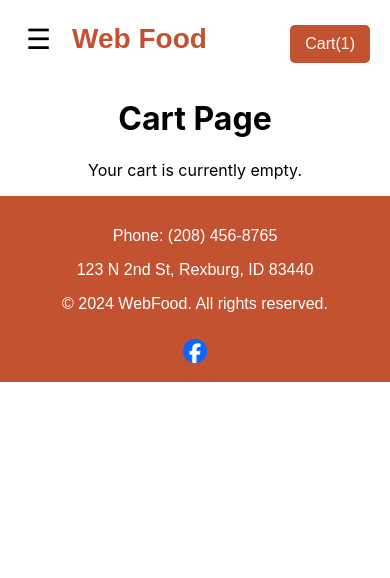
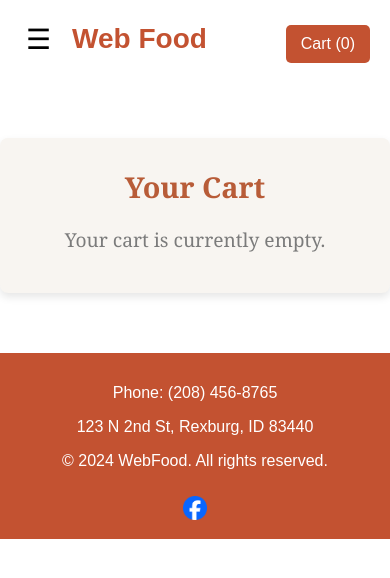
Before and after one commit to chrisglw/WebFood-frontend, a React (Create React App) app: page /cart in a window 390 px wide. Shown: the top 578 px of the page. Built offline with nearby package versions, Linux system fonts and the light colour scheme.

Commit message:
Menu and Cart

```diff
--- a/src/App.js
+++ b/src/App.js
@@ -1,4 +1,5 @@
 import './App.css';
+import React, { useState } from 'react';
 import { BrowserRouter as Router, Route, Routes } from 'react-router-dom';
 import NavBar from './Components/NavBar/NavBar';
 import Home from './Pages/Home/Home';
@@ -9,16 +10,18 @@ import Cart from './Pages/Cart/Cart';
 import Footer from './Components/Footer/Footer';
 
 function App() {
+  const [cartItems, setCartItems] = useState([]);
+
   return (
     <Router>
       <div className="App">
-        <NavBar />
+        <NavBar cartItems={cartItems} />
         <Routes>
           <Route path="/" element={<Home />} />
-          <Route path="/menu" element={<Menu />} />
+          <Route path="/menu" element={<Menu cartItems={cartItems} setCartItems={setCartItems} />} />
           <Route path="/about" element={<About />} />
           <Route path="/contact" element={<Contact />} />
-          <Route path="/cart" element={<Cart />} />
+          <Route path="/cart" element={<Cart cartItems={cartItems} setCartItems={setCartItems} />} />
         </Routes>
         <Footer />
       </div>
--- a/src/Components/NavBar/NavBar.js
+++ b/src/Components/NavBar/NavBar.js
@@ -2,11 +2,11 @@ import React, { useState } from 'react';
 import { Link } from 'react-router-dom';
 import './NavBar.css';
 
-const NavBar = () => {
+const NavBar = ({ cartItems }) => {
     const [isMenuOpen, setIsMenuOpen] = useState(false);
 
-    // Placeholder for the cart item count
-    const cartItemCount = 1; // This will be dynamic later
+    // Calculate the cart item count dynamically
+    const cartItemCount = cartItems.length;
 
     const toggleMenu = () => {
         setIsMenuOpen(!isMenuOpen);
@@ -31,7 +31,7 @@ const NavBar = () => {
             <div className="cart">
                 <Link to="/cart">
                     <button className="cart-button">
-                        Cart({cartItemCount}) {/* Placeholder item count */}
+                        Cart ({cartItemCount})
                     </button>
                 </Link>
             </div>
--- /dev/null
+++ b/src/Pages/Cart/Cart.css
@@ -0,0 +1,98 @@
+/* Cart.css */
+
+.cart-container {
+    max-width: 800px;
+    margin: 0 auto;
+    padding: 20px;
+    font-family: 'Georgia', serif;
+    background-color: #f8f5f1;
+    border-radius: 8px;
+    box-shadow: 0 4px 8px rgba(0, 0, 0, 0.1);
+    margin-top: 60px;
+    margin-bottom: 60px;
+}
+
+.cart-title {
+    text-align: center;
+    font-size: 2.5em;
+    color: #b85c38;
+    margin-bottom: 20px;
+}
+
+.cart-empty {
+    text-align: center;
+    font-size: 1.2em;
+    color: #7b7b7b;
+    margin-bottom: 30px;
+}
+
+.cart-list {
+    list-style-type: none;
+    padding: 0;
+}
+
+.cart-item {
+    font-size: 1.1em;
+    color: #333;
+    display: flex;
+    justify-content: space-between;
+    align-items: center;
+    padding: 10px 0;
+    border-bottom: 1px solid #e0dcd5;
+}
+
+.remove-from-cart-button {
+    background-color: #b85c38;
+    color: #fff;
+    border: none;
+    padding: 8px 12px;
+    cursor: pointer;
+    border-radius: 4px;
+    transition: background-color 0.3s ease;
+}
+
+.remove-from-cart-button:hover {
+    background-color: #a04f31;
+}
+
+/* Responsive Styles */
+
+@media (max-width: 768px) {
+    .cart-container {
+        padding: 15px;
+    }
+
+    .cart-title {
+        font-size: 2em;
+    }
+
+    .cart-item {
+        font-size: 1em;
+    }
+
+    .remove-from-cart-button {
+        padding: 6px 10px;
+    }
+}
+
+@media (max-width: 480px) {
+    .cart-container {
+        padding: 10px;
+    }
+
+    .cart-title {
+        font-size: 1.8em;
+    }
+
+    .cart-item {
+        font-size: 0.9em;
+        flex-direction: column;
+        align-items: flex-start;
+    }
+
+    .remove-from-cart-button {
+        margin-top: 10px;
+        padding: 5px 8px;
+        width: 100%;
+    }
+}
--- a/src/Pages/Cart/Cart.js
+++ b/src/Pages/Cart/Cart.js
@@ -1,10 +1,28 @@
+// Cart.js
 import React from 'react';
+import './Cart.css';
 
-function Cart() {
+function Cart({ cartItems, setCartItems }) {
+    const removeFromCart = (item) => {
+        const updatedCart = cartItems.filter(cartItem => cartItem !== item);
+        setCartItems(updatedCart);
+    };
+
     return (
-        <div>
-            <h1>Cart Page</h1>
-            <p>Your cart is currently empty.</p>
+        <div className="cart-container">
+            <h1 className="cart-title">Your Cart</h1>
+            {cartItems.length === 0 ? (
+                <p className="cart-empty">Your cart is currently empty.</p>
+            ) : (
+                <ul className="cart-list">
+                    {cartItems.map((item, index) => (
+                        <li key={index} className="cart-item">
+                            {item}
+                            <button className="remove-from-cart-button" onClick={() => removeFromCart(item)}>Remove</button>
+                        </li>
+                    ))}
+                </ul>
+            )}
         </div>
     );
 }
--- a/src/Pages/Menu/Menu.js
+++ b/src/Pages/Menu/Menu.js
@@ -1,8 +1,8 @@
 import React, { useState } from 'react';
 import './Menu.css';
 
-function Menu() {
-    const [cart, setCart] = useState([]);
+function Menu({ cartItems, setCartItems }) {
+    const [notification, setNotification] = useState('');
 
     const menuItems = [
         { category: 'Appetizers', items: ['Bruschetta', 'Caprese Salad', 'Garlic Bread'] },
@@ -12,14 +12,25 @@ function Menu() {
     ];
 
     const addToCart = (item) => {
-        setCart([...cart, item]);
-        alert(`${item} added to cart!`);
+        setCartItems([...cartItems, item]);
+        showNotification(`${item} added to cart!`);
+    };
+
+    const showNotification = (message) => {
+        setNotification(message);
+        setTimeout(() => {
+            setNotification('');
+        }, 3000); // Notification will disappear after 3 seconds
     };
 
     return (
         <div className="menu-container">
             <h1 className="menu-title">Menu</h1>
             <p className="menu-subtitle">Check out our delicious menu!</p>
+
+            {/* Notification Message */}
+            {notification && <div className="notification">{notification}</div>}
+
             {menuItems.map((section, index) => (
                 <div key={index} className="menu-section">
                     <h2 className="menu-category">{section.category}</h2>
```
Also changed, not shown: src/Components/MenuApp/MenuApp.js (added, +18 -0 lines).
